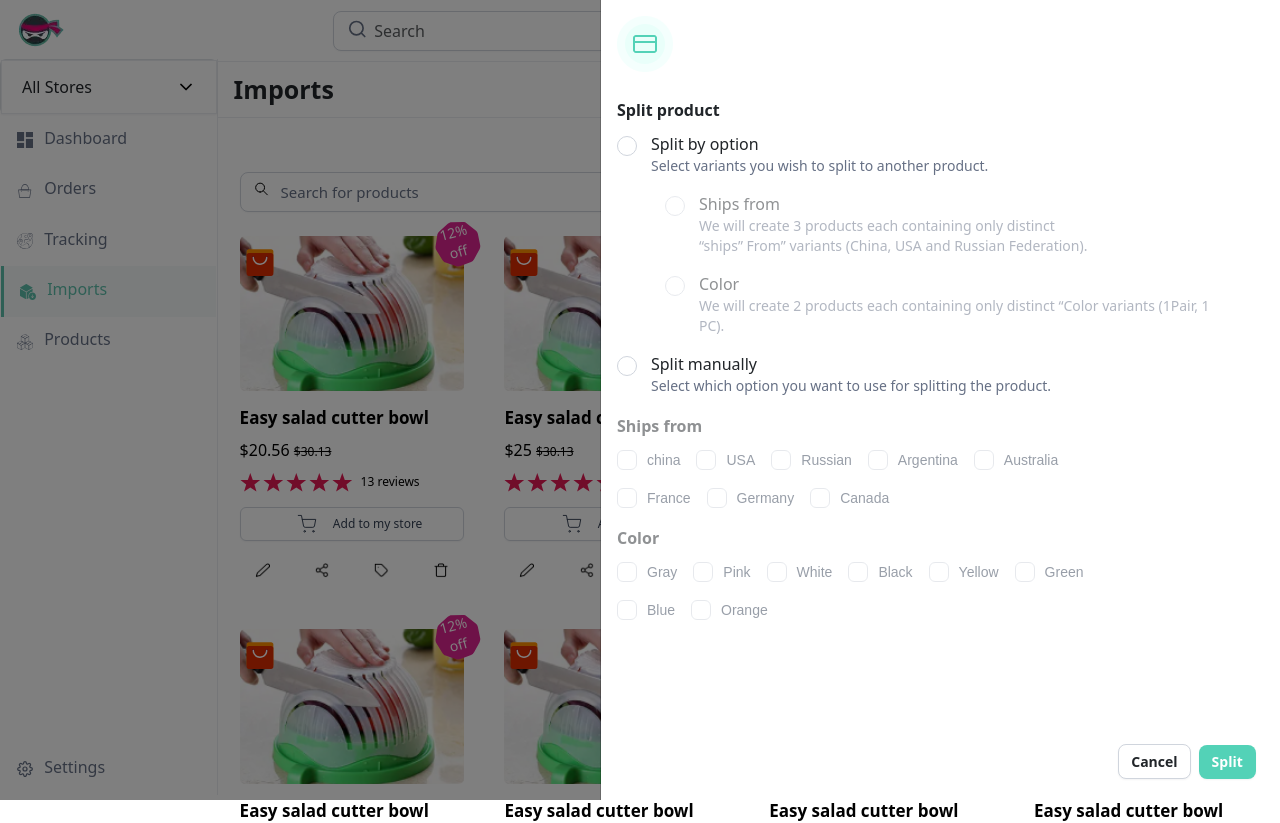
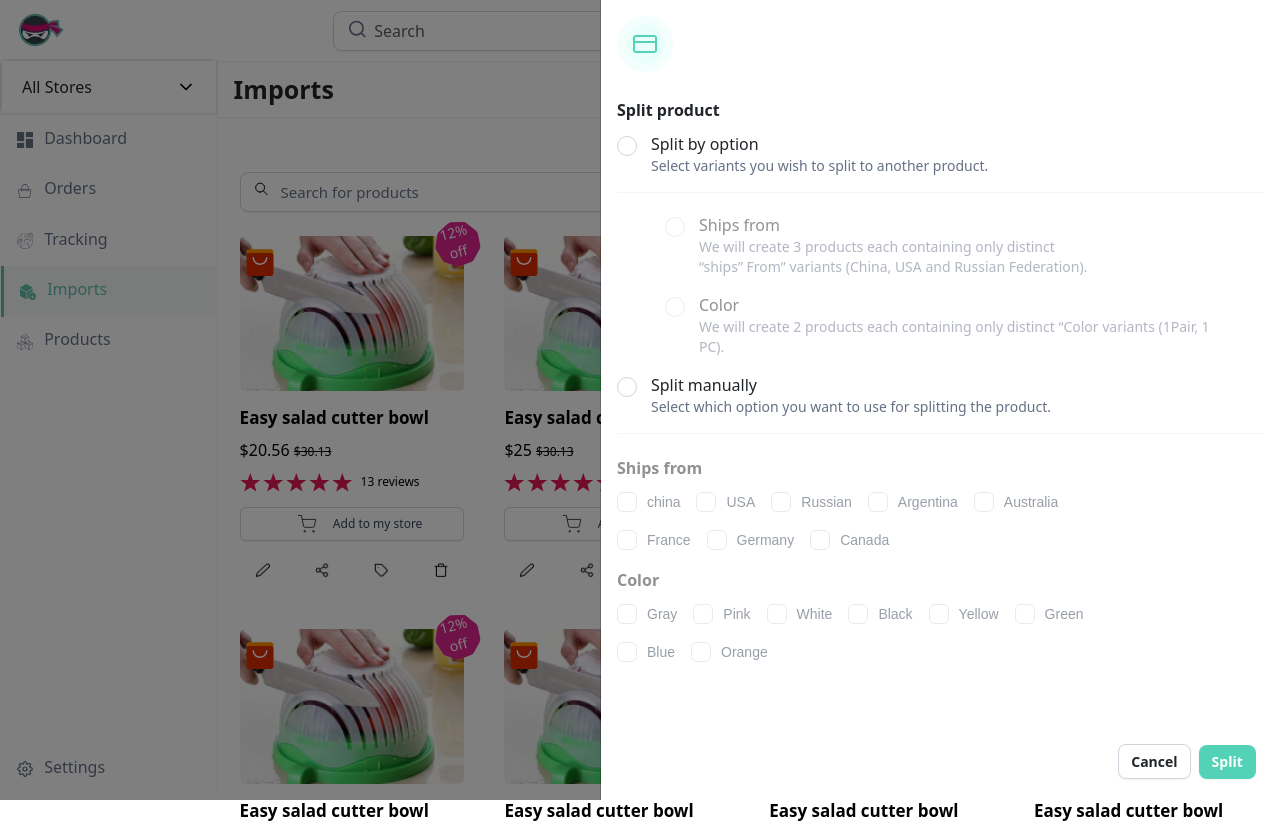
Before and after one commit to omarashrafothman/e-commerse-dashboard, a Next.js app: page /imports in a window 1280 px wide. Shown: the top 823 px of the page. Built offline with nearby package versions, Linux system fonts and the light colour scheme.

Commit message:
last split

```diff
--- a/src/pages/imports/index.jsx
+++ b/src/pages/imports/index.jsx
@@ -49,7 +49,7 @@ function index() {
                   <h4>Split product</h4>
                 </div>
 
-                <div className="generalContent">
+                <div className="generalContent withBottom">
                   <div className="d-flex flex-column boxWithRadio">
                     <div className="d-flex  radioBox">
                       <input
@@ -135,7 +135,7 @@ function index() {
                   </div>
                 </div>
 
-                <div className="generalContent">
+                <div className="generalContent withBottom">
                   <div className="d-flex flex-column boxWithRadio">
                     <div className="d-flex  radioBox">
                       <input
--- a/src/styles/globals.css
+++ b/src/styles/globals.css
@@ -29,6 +29,10 @@ button {
   position: absolute;
   left: 75%;
   top: 75%;
+}
+.withBottom {
+  border-bottom: 1px solid rgba(242, 244, 247, 1);
+  margin-bottom: 20px !important;
 }
 .disable {
   opacity: 50%;
@@ -687,11 +691,12 @@ input[type="checkbox"]:checked::before {
   list-style: none !important;
 
   width: 100% !important;
-  padding: 0.4rem 1.5rem;
+  padding: 0.4rem 1rem;
   margin-bottom: 0.2rem;
   text-align: left;
   transition: all 0s ease-in-out;
 }
+
 .accordion-body li:hover {
   /* background-color: var(--gray-color); */
   background-color: #f8f8f886;
@@ -2936,7 +2941,7 @@ input[type="file"] {
 }
 
 .generalContent {
-  margin-bottom: 0rem !important;
+  margin-bottom: 0rem;
 }
 .generalContent .generalOrderContainer {
   width: 65%;
```
